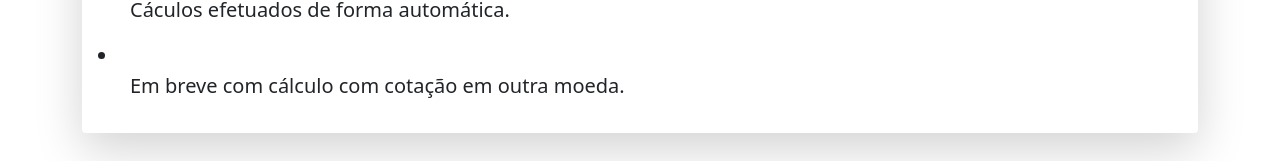
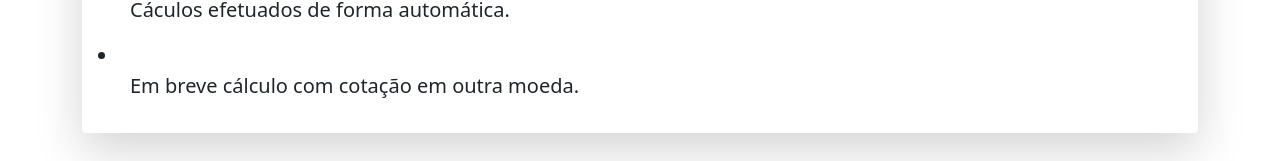
Before and after one commit to eduardobarros13/calc-p2d, a plain HTML site: page index.html in a window 1280 px wide. Shown: the part 654-815 px from the top of the page. Drawn offline with nearby package versions, Linux system fonts and the light colour scheme.

Commit message:
Update index.html

```diff
--- a/index.html
+++ b/index.html
@@ -61,7 +61,7 @@
 					<h5>Observações de preenchimento</h5>
 					<li><ul>Não utilizar vírgulas para separar as casas decimais, utilize ponto;</ul></li>
 					<li><ul>Cáculos efetuados de forma automática.</ul></li>
-					<li><ol>Em breve com cálculo com cotação em outra moeda.</ol></li>
+					<li><ol>Em breve cálculo com cotação em outra moeda.</ol></li>
 				</div>
 			</div>
 		</div>
```
